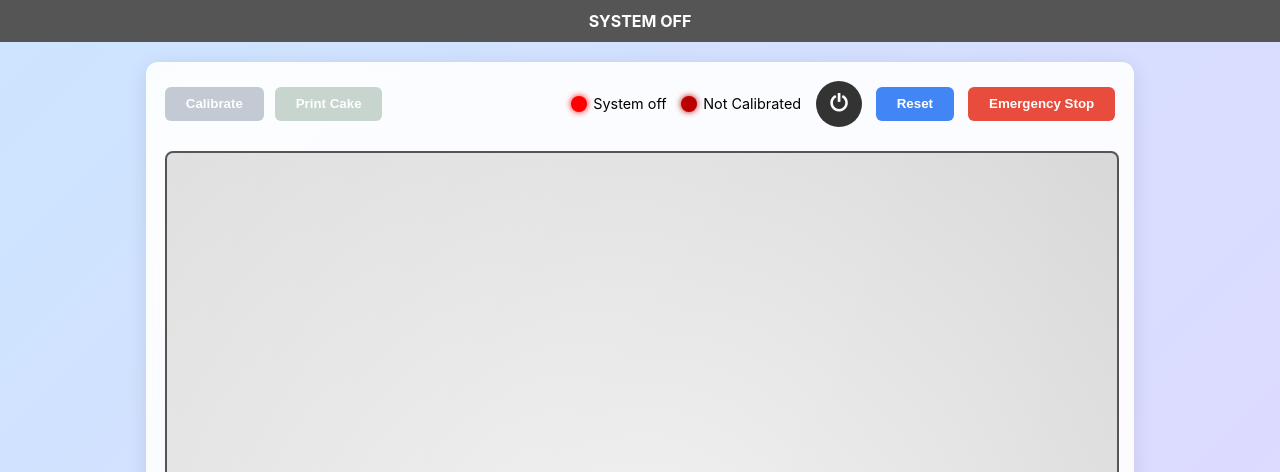
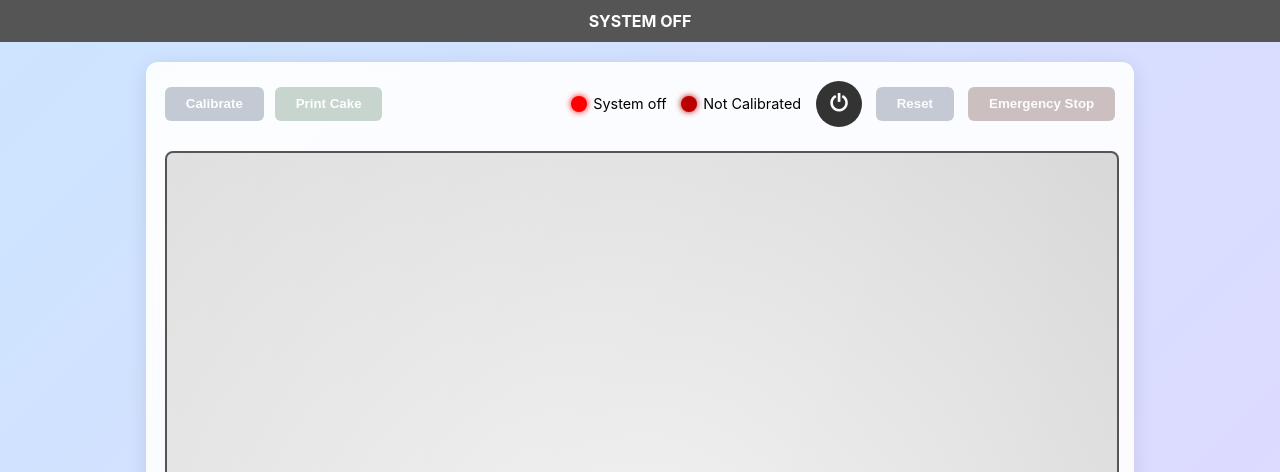
Before and after one commit to Ganeshghatti/Social-Hardware-Cake-bot, a plain HTML site: page index.html in a window 1280 px wide. Shown: the top 472 px of the page. Drawn offline with Linux system fonts and the light colour scheme.

Commit message:
disable buttons if power off

```diff
--- a/index.html
+++ b/index.html
@@ -403,6 +403,11 @@ window.addEventListener('mousemove',e=>{
 resizeHandle.addEventListener('mousedown',e=>{e.stopPropagation();isResizing=true;startX=e.clientX;startY=e.clientY;currentFontSize=parseInt(window.getComputedStyle(textOverlay).fontSize);});
 
 applyFontSize(32);
+// Ensure all control buttons are disabled on initial load
+calibrateBtn.disabled = true;
+printBtn.disabled = true;
+resetBtn.disabled = true;
+emergencyBtn.disabled = true;
 updateStatusBar();
 </script>
 </body>
```
Also changed, not shown: 1 other file.
